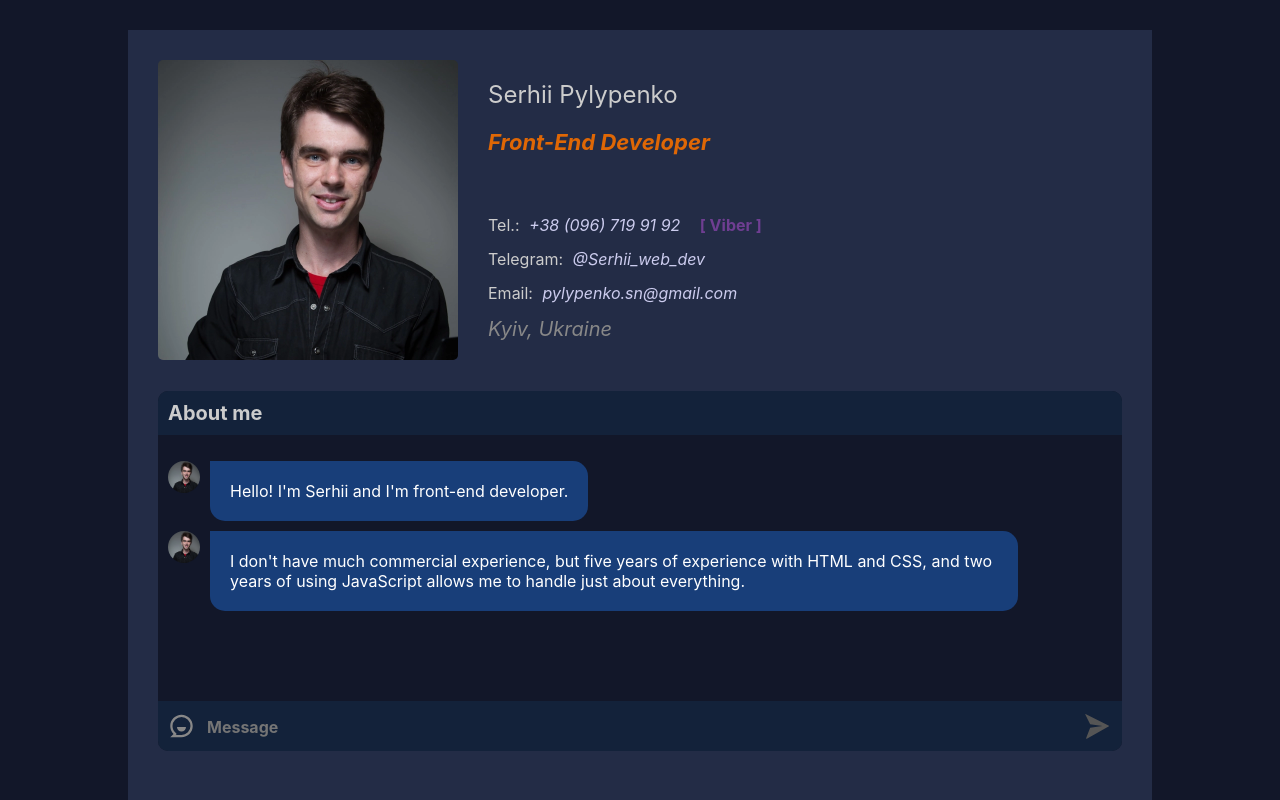
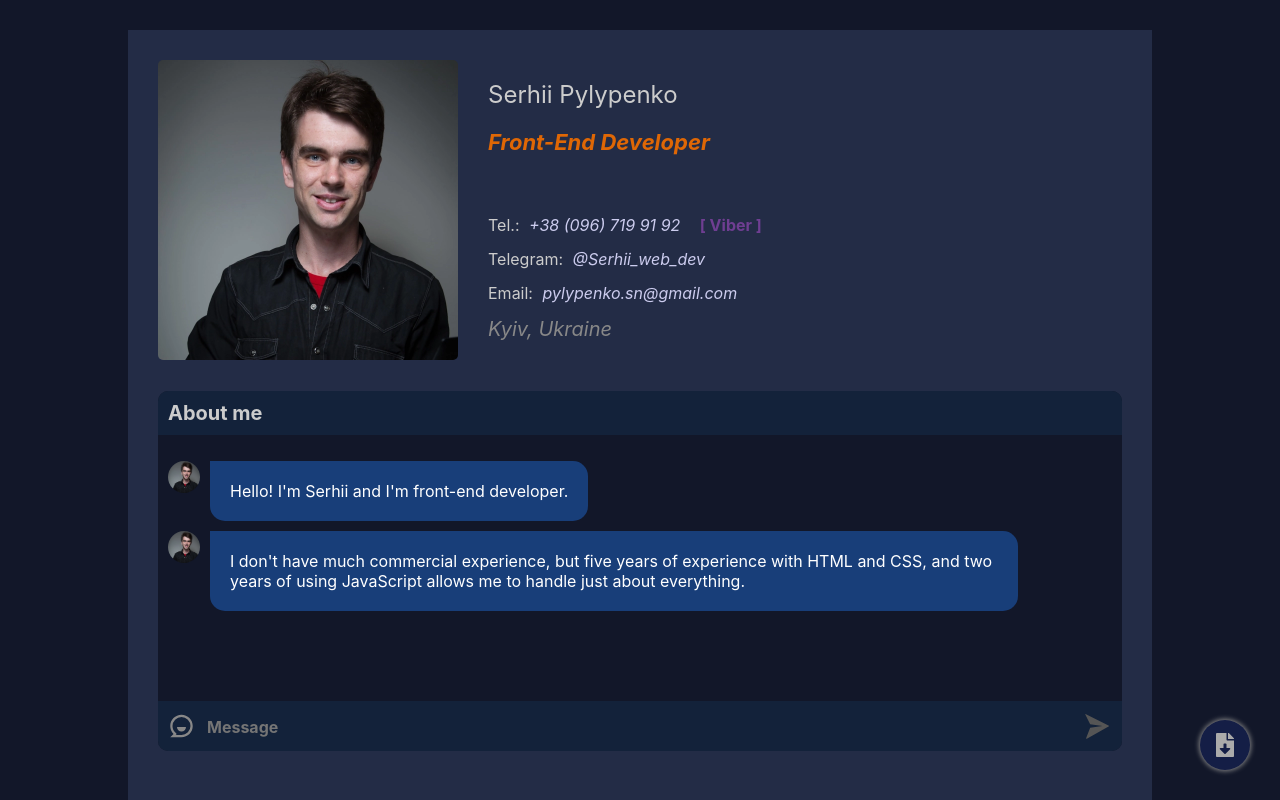
Before and after one commit to PylSerg/pylserg-cv, a React (Create React App) app: page / in a window 1280 px wide. Shown: the top 800 px of the page. Built offline with nearby package versions, Linux system fonts and the light colour scheme.

Commit message:
Adds resume downloader

```diff
--- a/package.json
+++ b/package.json
@@ -9,7 +9,7 @@
     "all": "^0.0.0",
     "react": "^18.2.0",
     "react-dom": "^18.2.0",
-    "react-icons": "^4.6.0",
+    "react-icons": "^4.7.1",
     "react-scripts": "^5.0.1",
     "sass": "^1.55.0",
     "web-vitals": "^2.1.4"
--- a/src/App.js
+++ b/src/App.js
@@ -3,7 +3,8 @@ import Header from "./components/Header";
 import AboutMe from "./components/AboutMe";
 import Projects from "./components/Projects";
 import Skills from "./components/Skills";
-import Languages from "./components/Langauges";
+import Languages from "./components/Languages";
+import Download from "./components/Download";
 
 export default function App() {
   return (
@@ -13,6 +14,7 @@ export default function App() {
       <Projects />
       <Skills />
       <Languages />
+      <Download />
     </div>
   );
 }
--- /dev/null
+++ b/src/components/Download.js
@@ -0,0 +1,14 @@
+/* eslint-disable jsx-a11y/anchor-is-valid */
+import React from "react";
+import { FaFileDownload } from "react-icons/fa";
+import CV from "../assets/Serhii_Pylypenko_-_Front-End_Developer.pdf";
+
+export default function Download() {
+  return (
+    <div className="download__block">
+      <a className="download__link" href="" download={CV}>
+        <FaFileDownload />
+      </a>
+    </div>
+  );
+}
--- /dev/null
+++ b/src/sass/components/_download.scss
@@ -0,0 +1,48 @@
+.download__block {
+    position: fixed;
+    right: 30px;
+    bottom: 30px;
+
+    width: 50px;
+    height: 50px;
+}
+
+.download__link {
+    display: flex;
+    justify-content: center;
+    align-items: center;
+
+    width: 100%;
+    height: 100%;
+
+    color: #aaa;
+    font-size: 24px;
+
+    background-color: #141e46;
+    border-radius: 100%;
+    box-shadow: 0 0 5px 1px #888;
+
+    &:hover,
+    &:focus {
+        color: #6ec04e;
+
+        box-shadow: 0 0 5px 1px #6ec04e;
+
+        &::after {
+            content: "Download resume";
+
+            position: absolute;
+            left: -180px;
+            top: 50%;
+            transform: translateY(-50%);
+
+            padding: 16px 20px;
+
+            font-size: 16px;
+
+            background-color: #141e46;
+            border-radius: 25px;
+            box-shadow: 0 0 5px 1px #6ec04e;
+        }
+    }
+}
--- a/src/sass/style.scss
+++ b/src/sass/style.scss
@@ -43,3 +43,4 @@ h3 {
 @import "./components/projects";
 @import "./components/skills";
 @import "./components/languages";
+@import "./components/download";
```
Also changed, not shown: src/components/Languages.js (renamed from src/components/Langauges.js), 2 other files (tests, documents, lock files or other folders).
